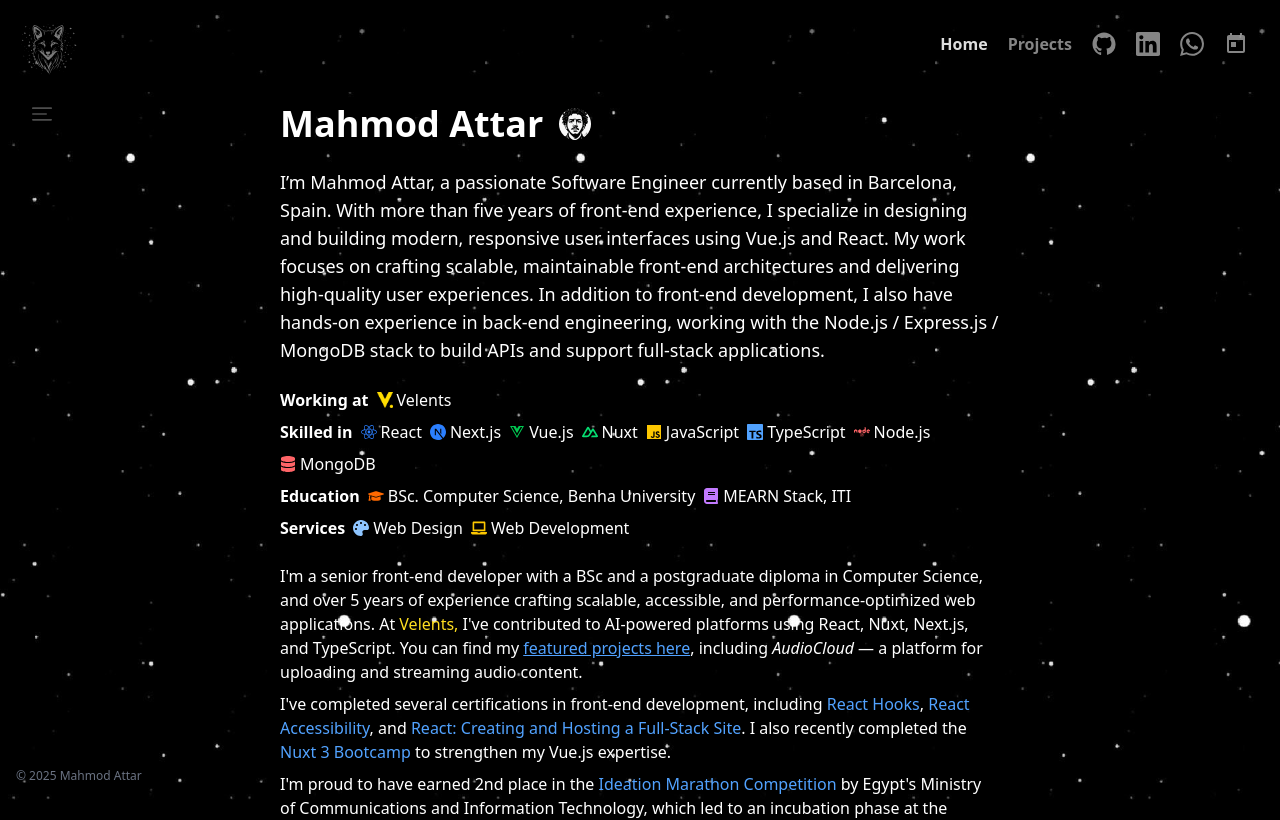
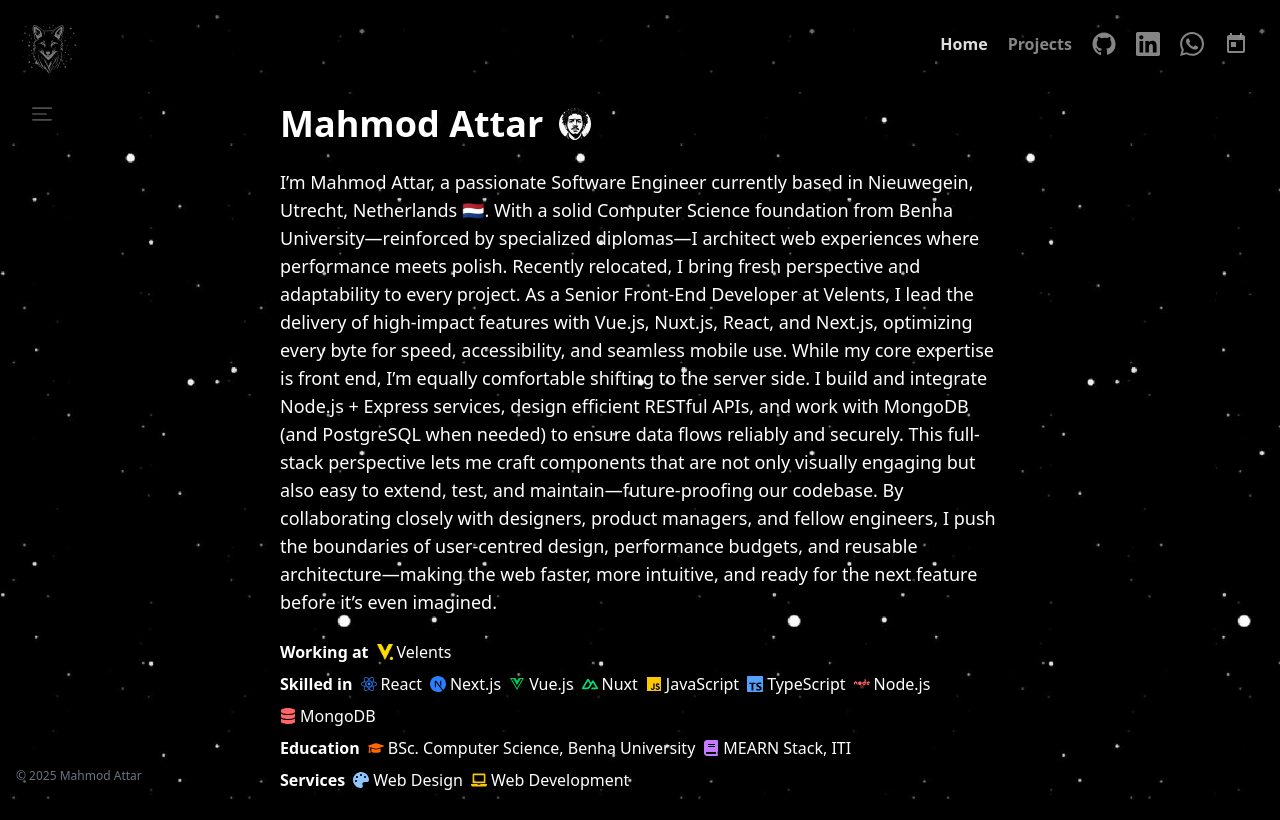
Before and after one commit to Attar74/portfolio, a React (Vite) app: page / in a window 1280 px wide. Shown: the top 820 px of the page. Built offline with nearby package versions, Linux system fonts and the light colour scheme.

Commit message:
Change Address

```diff
--- a/src/components/Profile.jsx
+++ b/src/components/Profile.jsx
@@ -71,14 +71,24 @@ const Profile = () => {
 
         <p className="text-lg mb-6">
           I’m Mahmod Attar, a passionate Software Engineer currently based in
-          Barcelona, Spain. With more than five years of front-end experience, I
-          specialize in designing and building modern, responsive user
-          interfaces using Vue.js and React. My work focuses on crafting
-          scalable, maintainable front-end architectures and delivering
-          high-quality user experiences. In addition to front-end development, I
-          also have hands-on experience in back-end engineering, working with
-          the Node.js / Express.js / MongoDB stack to build APIs and support
-          full-stack applications.
+          Nieuwegein, Utrecht, Netherlands {getIcon('netherlands')}. With a
+          solid Computer Science foundation from Benha University—reinforced by
+          specialized diplomas—I architect web experiences where performance
+          meets polish. Recently relocated, I bring fresh perspective and
+          adaptability to every project. As a Senior Front-End Developer at
+          Velents, I lead the delivery of high-impact features with Vue.js,
+          Nuxt.js, React, and Next.js, optimizing every byte for speed,
+          accessibility, and seamless mobile use. While my core expertise is
+          front end, I’m equally comfortable shifting to the server side. I
+          build and integrate Node.js + Express services, design efficient
+          RESTful APIs, and work with MongoDB (and PostgreSQL when needed) to
+          ensure data flows reliably and securely. This full-stack perspective
+          lets me craft components that are not only visually engaging but also
+          easy to extend, test, and maintain—future-proofing our codebase. By
+          collaborating closely with designers, product managers, and fellow
+          engineers, I push the boundaries of user-centred design, performance
+          budgets, and reusable architecture—making the web faster, more
+          intuitive, and ready for the next feature before it’s even imagined.
         </p>
 
         <div className="space-y-2 mb-6">
--- a/src/hooks/useIcons.jsx
+++ b/src/hooks/useIcons.jsx
@@ -89,6 +89,8 @@ export const useIcons = () => {
         case 'node.js':
         case 'nodejs':
           return <FaNode />;
+        case 'netherlands':
+          return <span className="text-lg">🇳🇱</span>;
         default:
           return null;
       }
```
